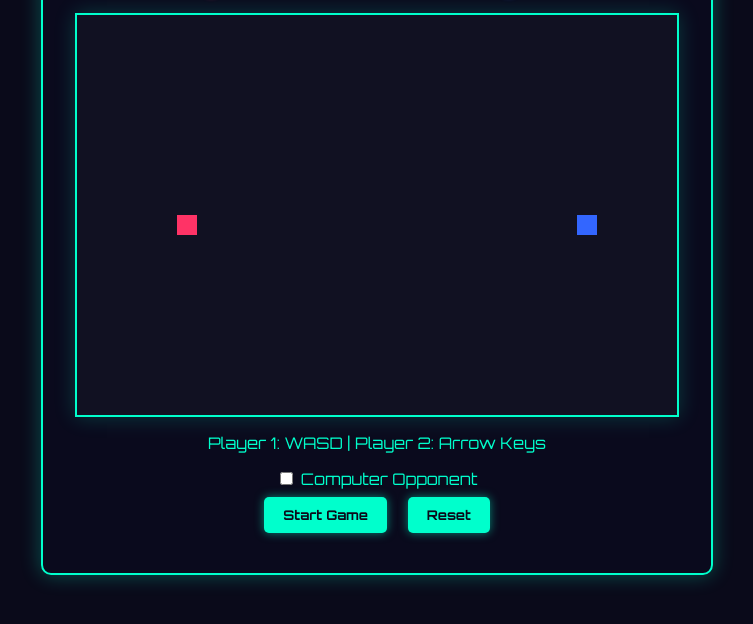
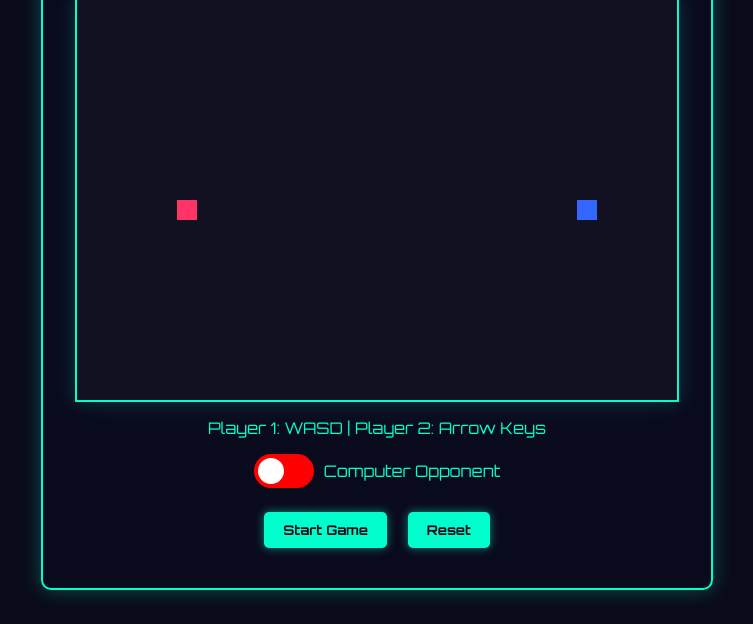
Before and after one commit to waleed170/tron, a plain HTML site: page index.html in a window 1280 px wide. Shown: the part 176-800 px from the top of the page, without its empty margins (263-1016 px from the left). Drawn offline with Linux system fonts and the light colour scheme.

Commit message:
Update styles.css

```diff
--- a/styles.css
+++ b/styles.css
@@ -78,31 +78,59 @@ button:active {
     transform: scale(0.98);
 }
 
-/* Game Over Overlay */
-.game-over {
-    position: absolute;
-    top: 50%;
-    left: 50%;
-    transform: translate(-50%, -50%);
-    background-color: rgba(0, 0, 0, 0.9);
-    padding: 2rem;
-    border-radius: 10px;
-    border: 2px solid #ff3366;
-    text-align: center;
-    display: none;
-    z-index: 10;
-    box-shadow: 0 0 20px rgba(255, 51, 102, 0.5);
+/* Game Mode Toggle */
+.game-mode {
+    display: flex;
+    align-items: center;
+    justify-content: center;
+    margin: 1rem 0;
+    color: #00ffcc;
 }
 
-.game-over h2 {
-    color: #ff3366;
-    margin-top: 0;
-    font-size: 2rem;
+.switch {
+    position: relative;
+    display: inline-block;
+    width: 60px;
+    height: 34px;
+    margin-right: 10px;
 }
 
-.game-over p {
-    color: #00ffcc;
-    font-size: 1.2rem;
+.switch input {
+    opacity: 0;
+    width: 0;
+    height: 0;
+}
+
+.slider {
+    position: absolute;
+    cursor: pointer;
+    top: 0;
+    left: 0;
+    right: 0;
+    bottom: 0;
+    background-color: red;
+    transition: .4s;
+    border-radius: 34px;
+}
+
+.slider:before {
+    position: absolute;
+    content: "";
+    height: 26px;
+    width: 26px;
+    left: 4px;
+    bottom: 4px;
+    background-color: white;
+    transition: .4s;
+    border-radius: 50%;
+}
+
+input:checked + .slider {
+    background-color: green;
+}
+
+input:checked + .slider:before {
+    transform: translateX(26px);
 }
 
 /* Responsive Design */
```
